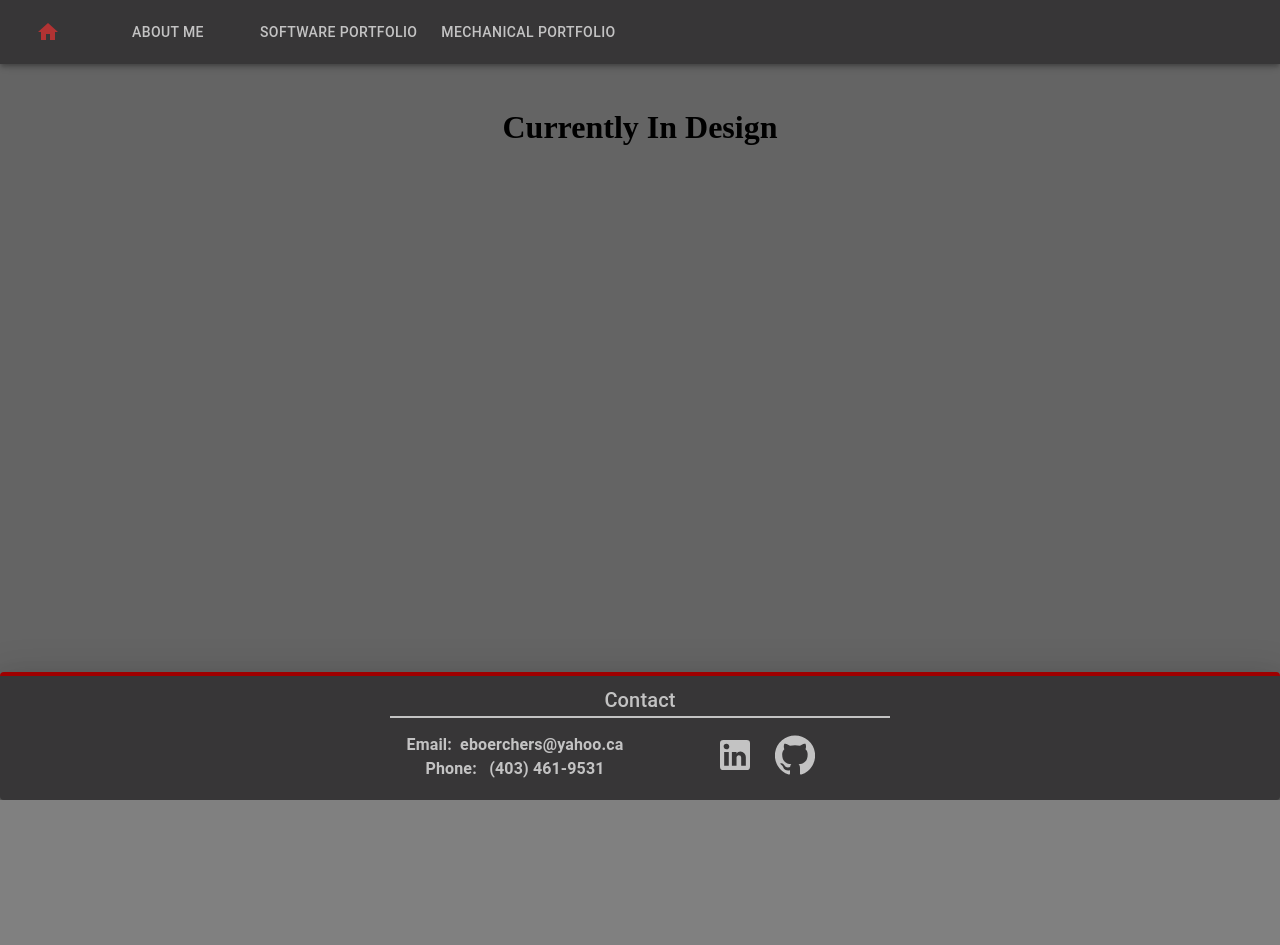
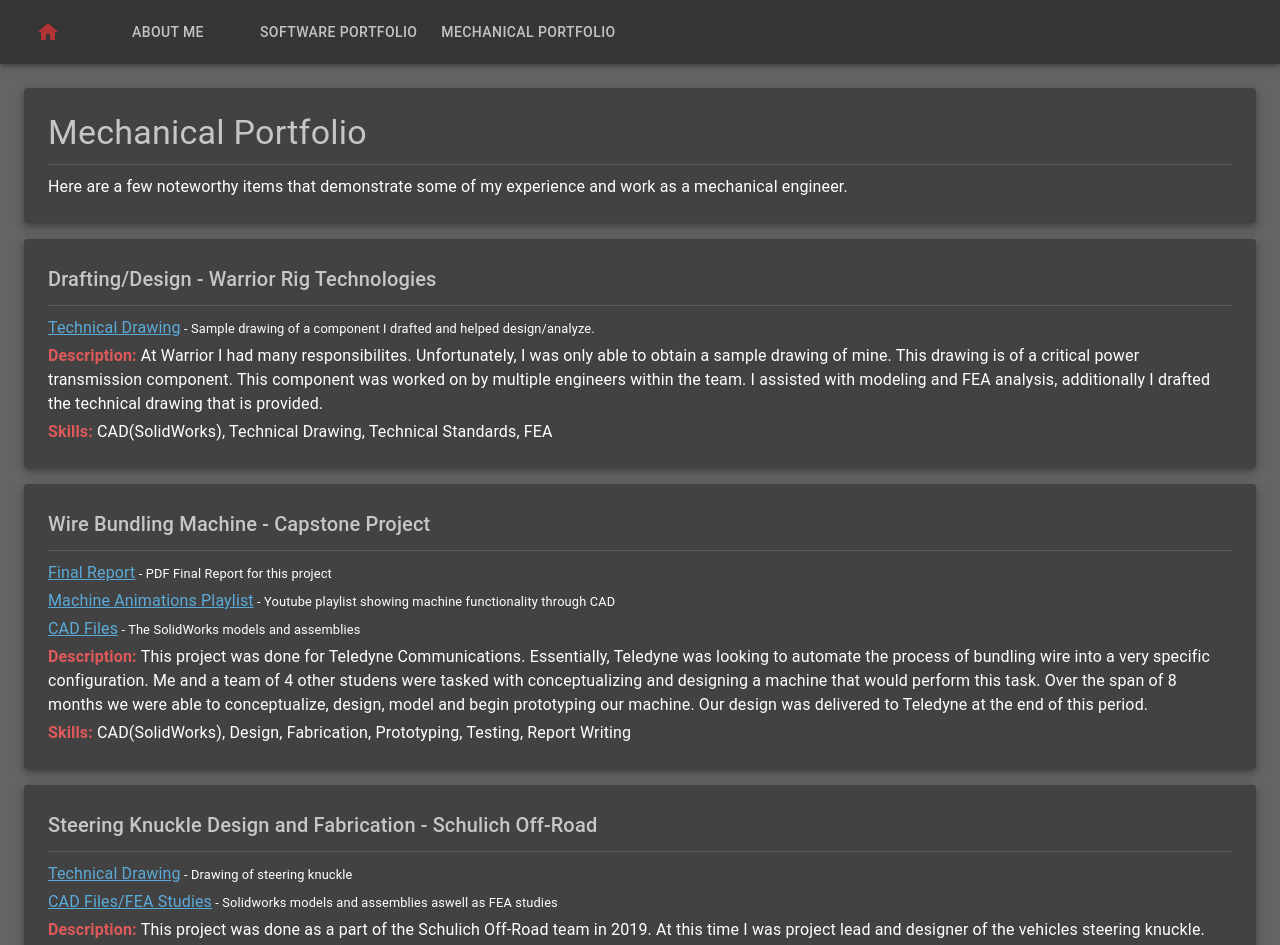
Before and after one commit to evankboerchers/personal-website-1, a React (Create React App) app: page /mechanicalportfolio in a window 1280 px wide. Shown: the top 945 px of the page. Before the commit the page ends 800 px from the top, so only its background shows below. Built offline with nearby package versions, Linux system fonts and the light colour scheme.

Commit message:
completed mech portfolio, modified some document links, modified bio

```diff
--- a/src/components/navigation/Navbar.js
+++ b/src/components/navigation/Navbar.js
@@ -139,7 +139,7 @@ function Navbar() {
             <ListItemText primary="Projects" />
           </MenuItem>
           <a
-            href="https://documentcloud.adobe.com/link/review?uri=urn:aaid:scds:US:9c1c893b-da1f-487f-98d7-2b941b8a04b0"
+            href="https://documentcloud.adobe.com/link/review?uri=urn:aaid:scds:US:2d050169-a50d-4c28-a534-58f4bd56b459"
             target="_blank"
             rel="noreferrer"
             className={classes.a}
@@ -187,11 +187,16 @@ function Navbar() {
             <ListItemText primary="Portfolio" />
           </MenuItem>
 
-          {/* <a href="" target="_blank" rel="noreferrer" className={classes.a}>
+          <a
+            href="https://documentcloud.adobe.com/link/review?uri=urn:aaid:scds:US:b0ff603f-8d02-4f4f-b3da-653cbc9e9dac"
+            target="_blank"
+            rel="noreferrer"
+            className={classes.a}
+          >
             <MenuItem classes={{ selected: classes.selected }}>
               <ListItemText primary="Resume" />
             </MenuItem>
-          </a> */}
+          </a>
 
           <a
             className={classes.a}
--- a/src/pages/Aboutme.js
+++ b/src/pages/Aboutme.js
@@ -95,7 +95,7 @@ function Aboutme() {
               Calgary, AB
             </Typography>
             <Typography>
-              <strong className={classes.strong}> Age:&nbsp; </strong> 23
+              <strong className={classes.strong}> Age:&nbsp; </strong> 24
             </Typography>
           </Typography>
         </Grid>
--- a/src/pages/MechanicalPortfolio.js
+++ b/src/pages/MechanicalPortfolio.js
@@ -1,107 +1,204 @@
-import //   Paper,
-//   Typography,
-//   makeStyles,
-//   Divider,
-//   Grid,
-//   Hidden,
-'@material-ui/core';
+import { Paper, Typography, makeStyles, Divider } from '@material-ui/core';
 import React from 'react';
 
-// const elevation = 5;
+const elevation = 5;
 
-// const useStyles = makeStyles((theme) => ({
-//   titlePaper: {
-//     padding: theme.spacing(3),
-//   },
-//   projectPaper: {
-//     padding: theme.spacing(3),
-//     marginTop: theme.spacing(2),
-//   },
-//   titleDiv: {
-//     marginTop: 10,
-//     marginBottom: 10,
-//   },
-//   imgWrap: {
-//     textAlign: 'center',
-//     margin: 20,
-//   },
-//   img: {
-//     maxHeight: 100,
-//     maxWidth: '100%',
-//   },
-//   strong: {
-//     color: theme.palette.info.main,
-//   },
-//   spaceBottom: {
-//     marginBottom: theme.spacing(0.5),
-//   },
-//   descriptor: {
-//     display: 'inline',
-//     fontSize: '0.8rem',
-//   },
-// }));
+const useStyles = makeStyles((theme) => ({
+  titlePaper: {
+    padding: theme.spacing(3),
+  },
+  projectPaper: {
+    padding: theme.spacing(3),
+    marginTop: theme.spacing(2),
+  },
+  titleDiv: {
+    marginTop: 10,
+    marginBottom: 10,
+  },
+  imgWrap: {
+    textAlign: 'center',
+    margin: 20,
+  },
+  img: {
+    maxHeight: 100,
+    maxWidth: '100%',
+  },
+  strong: {
+    color: theme.palette.info.main,
+  },
+  spaceBottom: {
+    marginBottom: theme.spacing(0.5),
+  },
+  descriptor: {
+    display: 'inline',
+    fontSize: '0.8rem',
+  },
+}));
 
-//TO DO ADD PROJECTS
 function MechanicalPortfolio() {
-  //   const classes = useStyles();
+  const classes = useStyles();
 
-  //   const WireBundlingMachine = () => (
-  //     <Paper className={classes.projectPaper} elevation={elevation}>
-  //       <Typography variant="h6" color="textSecondary">
-  //         Wire Bundling Machine - Capstone Project
-  //       </Typography>
-  //       <Divider className={classes.titleDiv} />
-  //       <Grid container>
-  //         <Grid item sm={8}>
-  //           <Typography className={classes.spaceBottom}>
-  //             <a
-  //               href="https://github.com/evankboerchers/personal-website-1"
-  //               target="_blank"
-  //               rel="noreferrer"
-  //             >
-  //               Github Repository
-  //             </a>
-  //           </Typography>
-  //           <Typography className={classes.spaceBottom}>
-  //             <strong className={classes.strong}> Description: </strong>
-  //             This project is self-explanatory, it is simply the website you are
-  //             currently viewing. I built this website from scratch using native
-  //             React with Javascript, HTML, CSS and Material-ui to help with
-  //             providing some functional components.
-  //           </Typography>
-  //           <Typography className={classes.spaceBottom}>
-  //             <strong className={classes.strong}> Topics: </strong>
-  //             Frontend, Web Design
-  //           </Typography>
-  //           <Typography>
-  //             <strong className={classes.strong}>Skills: </strong> React.js,
-  //             Javascript, HTML, CSS, Material-ui, Netlify, Axios, Github
-  //           </Typography>
-  //         </Grid>
-  //         <Hidden xsDown>
-  //           <Grid item sm={4}>
-  //             <div className={classes.imgWrap}>IMG</div>
-  //           </Grid>
-  //         </Hidden>
-  //       </Grid>
-  //     </Paper>
-  //   );
+  const WarriorRig = () => (
+    <Paper className={classes.projectPaper} elevation={elevation}>
+      <Typography variant="h6" color="textSecondary">
+        Drafting/Design - Warrior Rig Technologies
+      </Typography>
+      <Divider className={classes.titleDiv} />
+      <Typography className={classes.spaceBottom}>
+        <a
+          href="https://documentcloud.adobe.com/link/review?uri=urn:aaid:scds:US:863811e4-36cd-4265-adff-6f4a75dfb5fe"
+          target="_blank"
+          rel="noreferrer"
+        >
+          Technical Drawing
+        </a>
+        <div className={classes.descriptor}>
+          {' '}
+          - Sample drawing of a component I drafted and helped design/analyze.
+        </div>
+      </Typography>
+      <Typography className={classes.spaceBottom}>
+        <strong className={classes.strong}> Description: </strong>
+        At Warrior I had many responsibilites. Unfortunately, I was only able to
+        obtain a sample drawing of mine. This drawing is of a critical power
+        transmission component. This component was worked on by multiple
+        engineers within the team. I assisted with modeling and FEA analysis,
+        additionally I drafted the technical drawing that is provided.
+      </Typography>
+      <Typography>
+        <strong className={classes.strong}>Skills: </strong>
+        CAD(SolidWorks), Technical Drawing, Technical Standards, FEA
+      </Typography>
+    </Paper>
+  );
+
+  const WireBundlingMachine = () => (
+    <Paper className={classes.projectPaper} elevation={elevation}>
+      <Typography variant="h6" color="textSecondary">
+        Wire Bundling Machine - Capstone Project
+      </Typography>
+      <Divider className={classes.titleDiv} />
+      <Typography className={classes.spaceBottom}>
+        <a
+          href="https://documentcloud.adobe.com/link/review?uri=urn:aaid:scds:US:54d9a577-38d0-4bad-ae34-69789114de59"
+          target="_blank"
+          rel="noreferrer"
+        >
+          Final Report
+        </a>
+        <div className={classes.descriptor}>
+          {' '}
+          - PDF Final Report for this project
+        </div>
+      </Typography>
+      <Typography className={classes.spaceBottom}>
+        <a
+          href="https://www.youtube.com/watch?v=KsxADPqmqrs&list=PLN8sitZWBFzMX7vpePwDFbaUGiPKNGw82"
+          target="_blank"
+          rel="noreferrer"
+        >
+          Machine Animations Playlist
+        </a>
+        <div className={classes.descriptor}>
+          {' '}
+          - Youtube playlist showing machine functionality through CAD
+        </div>
+      </Typography>
+      <Typography className={classes.spaceBottom}>
+        <a
+          href="https://drive.google.com/file/d/1UUdfaL7EFLjgMdNozJWA77awv_Y3ZyS6/view?usp=sharing"
+          target="_blank"
+          rel="noreferrer"
+        >
+          CAD Files
+        </a>
+        <div className={classes.descriptor}>
+          {' '}
+          - The SolidWorks models and assemblies
+        </div>
+      </Typography>
+      <Typography className={classes.spaceBottom}>
+        <strong className={classes.strong}> Description: </strong>
+        This project was done for Teledyne Communications. Essentially, Teledyne
+        was looking to automate the process of bundling wire into a very
+        specific configuration. Me and a team of 4 other studens were tasked
+        with conceptualizing and designing a machine that would perform this
+        task. Over the span of 8 months we were able to conceptualize, design,
+        model and begin prototyping our machine. Our design was delivered to
+        Teledyne at the end of this period.
+      </Typography>
+      <Typography>
+        <strong className={classes.strong}>Skills: </strong>
+        CAD(SolidWorks), Design, Fabrication, Prototyping, Testing, Report
+        Writing
+      </Typography>
+    </Paper>
+  );
+
+  const SteeringKnuckle = () => (
+    <Paper className={classes.projectPaper} elevation={elevation}>
+      <Typography variant="h6" color="textSecondary">
+        Steering Knuckle Design and Fabrication - Schulich Off-Road
+      </Typography>
+      <Divider className={classes.titleDiv} />
+      <Typography className={classes.spaceBottom}>
+        <a
+          href="https://documentcloud.adobe.com/link/review?uri=urn:aaid:scds:US:dfdfd64d-7711-4a64-98f6-5d0794582077"
+          target="_blank"
+          rel="noreferrer"
+        >
+          Technical Drawing
+        </a>
+        <div className={classes.descriptor}> - Drawing of steering knuckle</div>
+      </Typography>
+      <Typography className={classes.spaceBottom}>
+        <a
+          href="https://www.youtube.com/watch?v=KsxADPqmqrs&list=PLN8sitZWBFzMX7vpePwDFbaUGiPKNGw82"
+          target="_blank"
+          rel="noreferrer"
+        >
+          CAD Files/FEA Studies
+        </a>
+        <div className={classes.descriptor}>
+          {' '}
+          - Solidworks models and assemblies aswell as FEA studies
+        </div>
+      </Typography>
+      <Typography className={classes.spaceBottom}>
+        <strong className={classes.strong}> Description: </strong>
+        This project was done as a part of the Schulich Off-Road team in 2019.
+        At this time I was project lead and designer of the vehicles steering
+        knuckle. The steering knuckle is a critical structural piece that must
+        be able to withstand tire loads. Additionally it also must be designed
+        to accomadate all desired steering and suspension
+        characteristics/geometry. I was able to design a knuckle that achieved
+        the desired geometry and characteristics while being able to withstand
+        all loading. The end product was 15% lighter than the prior year which
+        was a massive achievement. FEA analysis was a critical part of achieving
+        this weight reduction.
+      </Typography>
+      <Typography>
+        <strong className={classes.strong}>Skills: </strong>
+        CAD(SolidWorks), FEA, Design, Fabrication, Testing.
+      </Typography>
+    </Paper>
+  );
 
   return (
     <div>
-      {/* <Paper className={classes.titlePaper} elevation={5}>
+      <Paper className={classes.titlePaper} elevation={5}>
         <Typography variant="h4" color="textSecondary">
-          Software Projects
+          Mechanical Portfolio
         </Typography>
         <Divider className={classes.titleDiv} />
         <Typography>
-          Experience matters, here are some of the projects I have worked on
-          over the last year. These are not the only projects I have worked on
-          but they are noteworthy and cover various topics.
+          Here are a few noteworthy items that demonstrate some of my experience
+          and work as a mechanical engineer.
         </Typography>
       </Paper>
-      <WireBundlingMachine /> */}
-      <h1>Currently In Design</h1>
+      <WarriorRig />
+      <WireBundlingMachine />
+      <SteeringKnuckle />
     </div>
   );
 }
```
Also changed, not shown: src/components/aboutme/Bio.js (+27 -10 lines).
